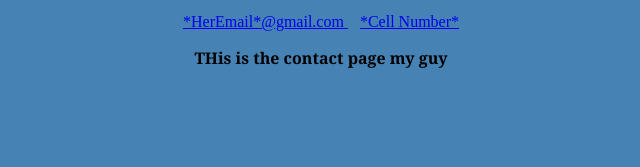
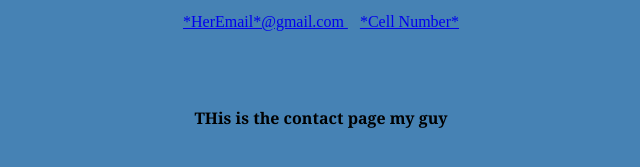
Before and after one commit to BM1975/Project-1, a plain HTML site: page (AshEdit)Contact.html in a window 1280 px wide. Shown: the part 199-366 px from the top of the page, without its empty margins (319-959 px from the left). Drawn offline with Linux system fonts and the light colour scheme.

Commit message:
Update Contact.css

```diff
--- a/Contact.css
+++ b/Contact.css
@@ -17,3 +17,9 @@ body {
     font-family: Cambria, Cochin, Georgia, Times, 'Times New Roman', serif;
     font-size: 300%;
   }
+
+.footer {
+    padding: 60px;
+    clear: both;
+    font-family: 'Trebuchet MS', 'Lucida Sans Unicode', 'Lucida Grande', 'Lucida Sans', Arial, sans-serif;
+    text-align: center;
```
